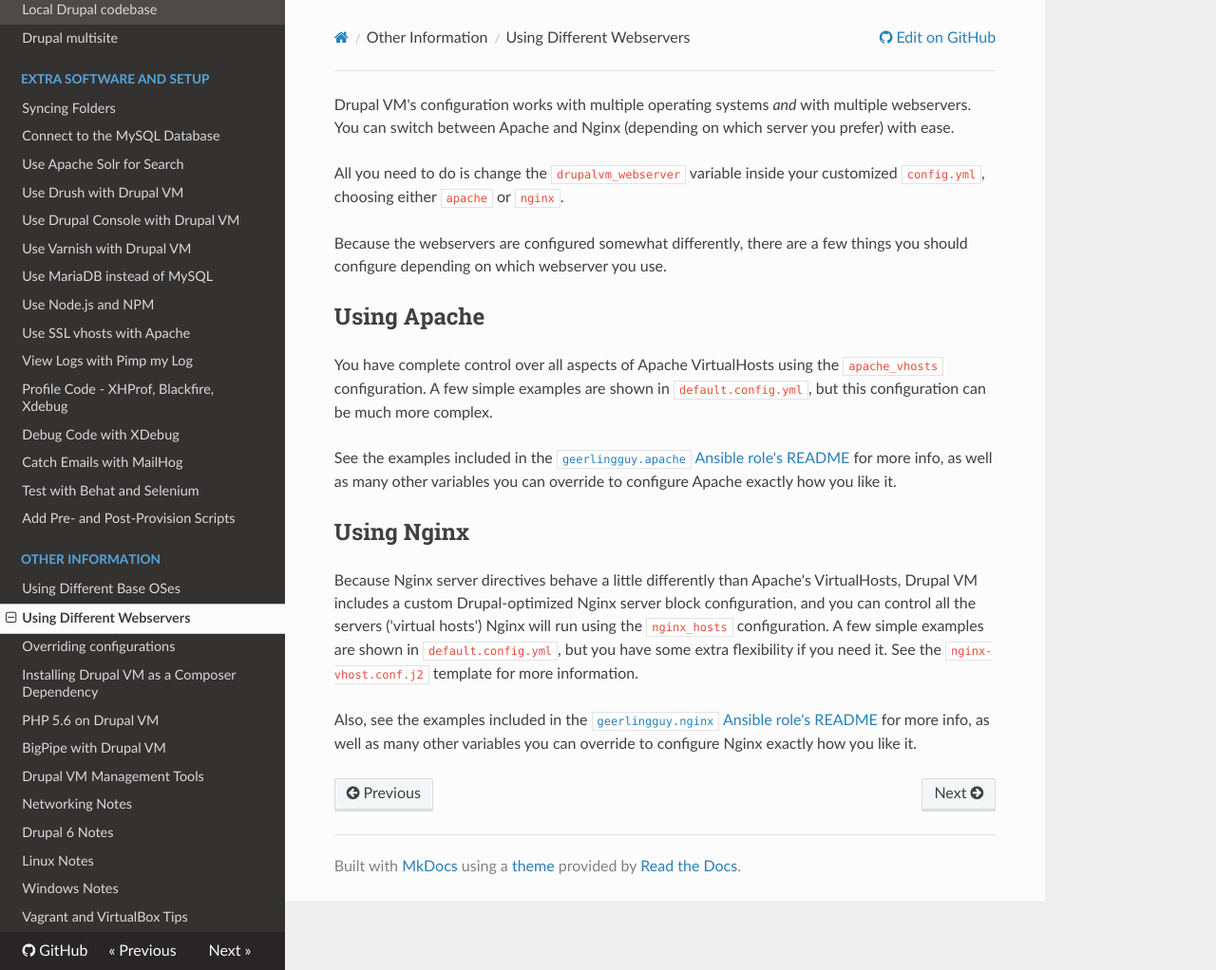
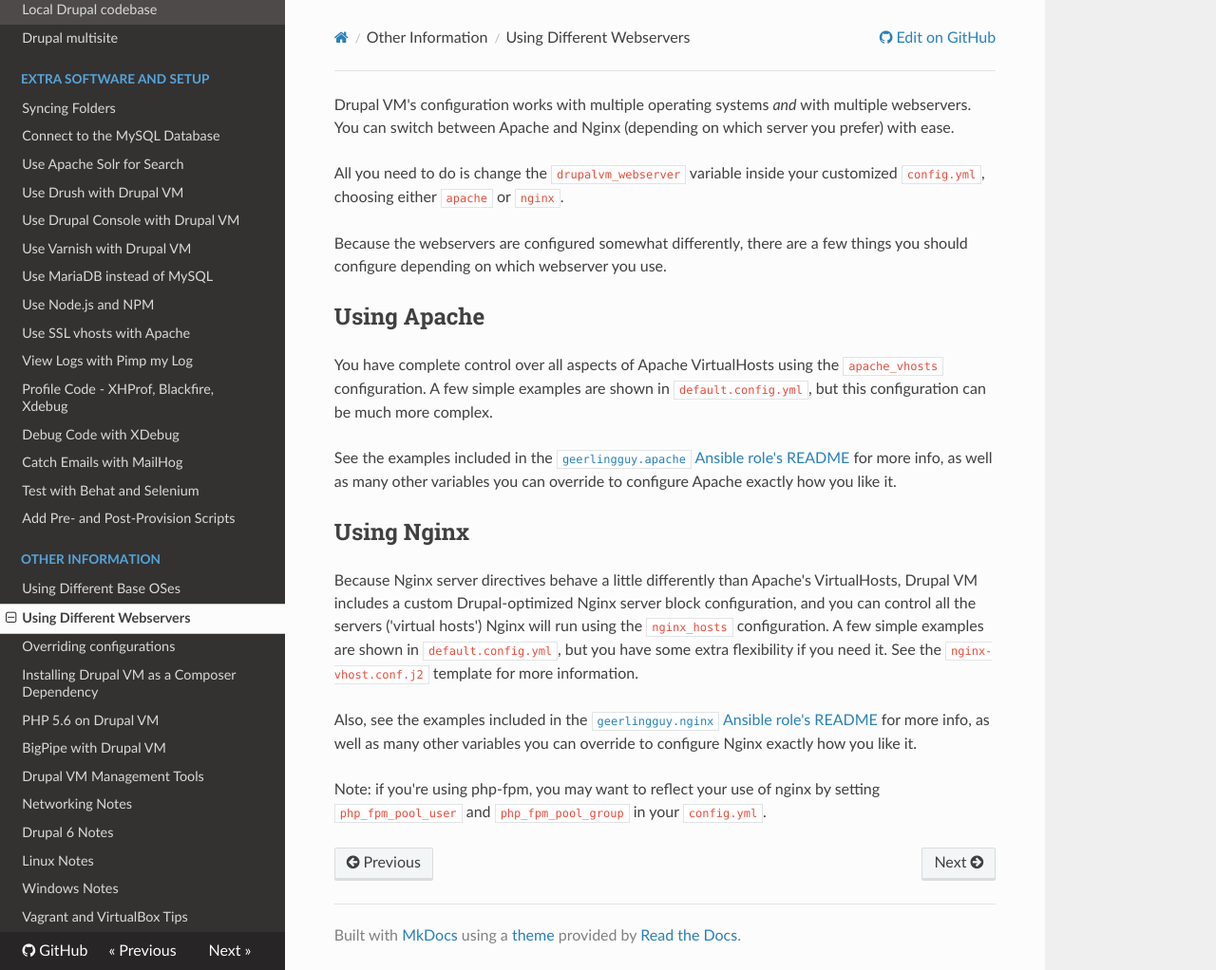
Before and after one commit to geerlingguy/drupal-vm, an MkDocs documentation site: the page built from docs/other/webservers.md, in a window 1280 px wide and 1022 px high. Shown: the whole window at 95% size. Built offline with MkDocs 1.6.1, drawn with Linux system fonts in a browser that asks for light colours; nearby versions of some CDN libraries; old or Windows-style settings are respelled for this version of MkDocs.

Commit message:
Update webservers.md
Updates docs to reflect php-fpm user/group variables.

```diff
--- a/docs/other/webservers.md
+++ b/docs/other/webservers.md
@@ -15,3 +15,5 @@ See the examples included in the [`geerlingguy.apache` Ansible role's README](ht
 Because Nginx server directives behave a little differently than Apache's VirtualHosts, Drupal VM includes a custom Drupal-optimized Nginx server block configuration, and you can control all the servers ('virtual hosts') Nginx will run using the `nginx_hosts` configuration. A few simple examples are shown in `default.config.yml`, but you have some extra flexibility if you need it. See the `nginx-vhost.conf.j2` template for more information.
 
 Also, see the examples included in the [`geerlingguy.nginx` Ansible role's README](https://github.com/geerlingguy/ansible-role-nginx#readme) for more info, as well as many other variables you can override to configure Nginx exactly how you like it.
+
+Note: if you're using php-fpm, you may want to reflect your use of nginx by setting `php_fpm_pool_user` and `php_fpm_pool_group` in your `config.yml`.
```
